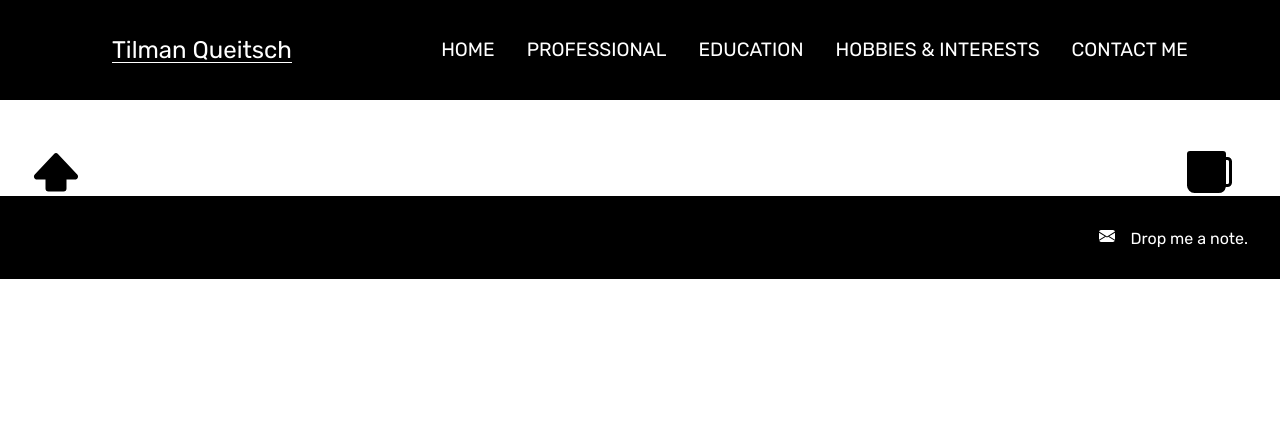
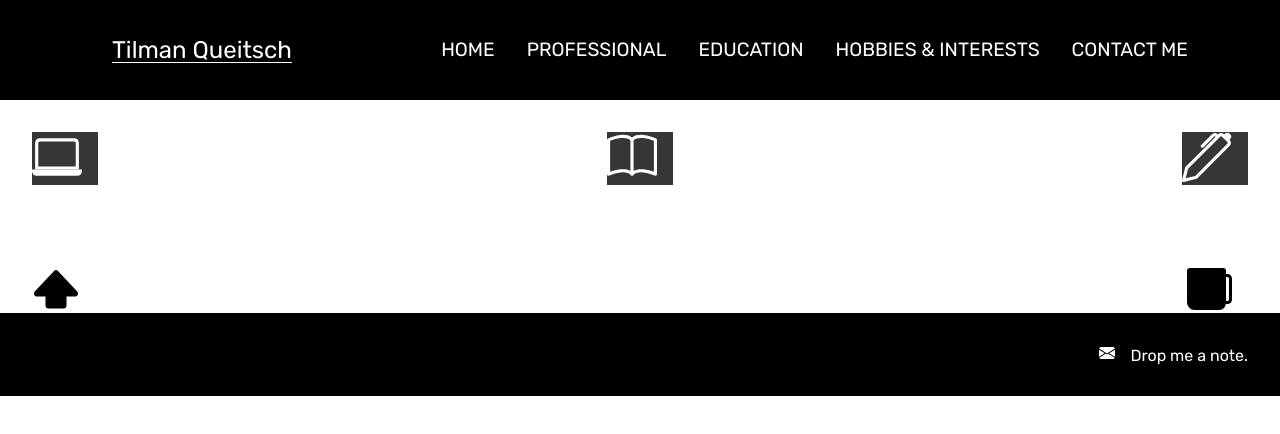
Before and after one commit to tiQu/portfolio, a React (Create React App) app: page /education in a window 1280 px wide. Shown: the top 434 px of the page. Built offline with nearby package versions, Linux system fonts and the light colour scheme.

Commit message:
Adding structure for three main education sections

```diff
--- a/src/App.js
+++ b/src/App.js
@@ -4,6 +4,7 @@ import Header from './components/global/Header/Header'
 import Footer from './components/global/Footer/Footer'
 import Home from './components/home/Home';
 import Professional from './components/professional/Professional';
+import Education from './components/education/Education';
 import { BrowserRouter as Router, Route, Switch } from 'react-router-dom';
 
 function App() {
@@ -14,6 +15,7 @@ function App() {
           <Switch>
             <Route exact path="/" component={Home} />
             <Route exact path="/professional" component={Professional} />
+            <Route exact path="/education" component={Education} />
           </Switch>
         </Router>
         <Footer />
--- /dev/null
+++ b/src/components/education/EduSection/EduSection.js
@@ -0,0 +1,17 @@
+import React from 'react';
+import './EduSection.scss';
+
+class EduSection extends React.Component{
+    render(){
+        return (
+            <div className="eduSection">
+                <div className="eduSection-header">{this.props.eduHeader}</div>
+                <div className="eduSection-institution">{this.props.eduInstitution}</div>
+                <div className="eduSection-timespan">{this.props.eduTimespan}</div>
+                <div className="eduSection-summary">{this.props.eduSummary}</div>
+            </div>
+        );
+    }
+  }
+
+export default EduSection;
--- a/src/components/education/card/EduSection.scss
+++ b/src/components/education/EduSection/EduSection.scss
@@ -2,7 +2,7 @@
 @import '../../../styles/reset';
 @import '../../../styles/mixins';
 
-.professional-card {
+.eduSection {
     @include coln;
     justify-content: space-around;
     background-color: $dark-grey;
@@ -12,7 +12,7 @@
     font-size: large;
 }
 
-.professional-line {
+.eduSection-line {
     padding: 1rem;
     text-align: center;
 }
--- a/src/components/education/Education.js
+++ b/src/components/education/Education.js
@@ -1,25 +1,39 @@
 import React from 'react';
-import Card from './card/Card';
-import './Professional.scss';
-import { CardItems } from './CardItems.js'
+import EduSection from './EduSection/EduSection';
+import './Education.scss';
 
-class Professional extends React.Component{
+class Education extends React.Component{
     render(){
         return (
-            <section className="professional">
-                <Card cardCharacter={CardItems[0].cardCharacter}
-                      cardHeader={CardItems[0].cardHeader}
-                      cardSummary={CardItems[0].cardSummary}
-                      cardList={CardItems[0].cardList}
-                />
-                <Card cardCharacter={CardItems[1].cardCharacter}
-                      cardHeader={CardItems[1].cardHeader}
-                      cardSummary={CardItems[1].cardSummary}
-                      cardList={CardItems[1].cardList}
-                />
+            <section className="education">
+                <div className="education-section">
+                    <svg xmlns="http://www.w3.org/2000/svg" width="50" height="50" fill="currentColor" class="bi bi-laptop" viewBox="0 0 16 16">
+                        <path fill-rule="evenodd" d="M13.5 3h-11a.5.5 0 0 0-.5.5V11h12V3.5a.5.5 0 0 0-.5-.5zm-11-1A1.5 1.5 0 0 0 1 3.5V12h14V3.5A1.5 1.5 0 0 0 13.5 2h-11z"/>
+                        <path d="M0 12h16v.5a1.5 1.5 0 0 1-1.5 1.5h-13A1.5 1.5 0 0 1 0 12.5V12z"/>
+                    </svg>
+                    <div className="education-body">
+
+                    </div>
+                </div>
+                <div className="education-section">
+                    <svg xmlns="http://www.w3.org/2000/svg" width="50" height="50" fill="currentColor" class="bi bi-book" viewBox="0 0 16 16">
+                        <path fill-rule="evenodd" d="M1 2.828v9.923c.918-.35 2.107-.692 3.287-.81 1.094-.111 2.278-.039 3.213.492V2.687c-.654-.689-1.782-.886-3.112-.752-1.234.124-2.503.523-3.388.893zm7.5-.141v9.746c.935-.53 2.12-.603 3.213-.493 1.18.12 2.37.461 3.287.811V2.828c-.885-.37-2.154-.769-3.388-.893-1.33-.134-2.458.063-3.112.752zM8 1.783C7.015.936 5.587.81 4.287.94c-1.514.153-3.042.672-3.994 1.105A.5.5 0 0 0 0 2.5v11a.5.5 0 0 0 .707.455c.882-.4 2.303-.881 3.68-1.02 1.409-.142 2.59.087 3.223.877a.5.5 0 0 0 .78 0c.633-.79 1.814-1.019 3.222-.877 1.378.139 2.8.62 3.681 1.02A.5.5 0 0 0 16 13.5v-11a.5.5 0 0 0-.293-.455c-.952-.433-2.48-.952-3.994-1.105C10.413.809 8.985.936 8 1.783z"/>
+                    </svg>
+                    <div className="education-body">
+
+                    </div>
+                </div>
+                <div className="education-section">
+                    <svg xmlns="http://www.w3.org/2000/svg" width="50" height="50" fill="currentColor" class="bi bi-pen" viewBox="0 0 16 16">
+                        <path fill-rule="evenodd" d="M13.498.795l.149-.149a1.207 1.207 0 1 1 1.707 1.708l-.149.148a1.5 1.5 0 0 1-.059 2.059L4.854 14.854a.5.5 0 0 1-.233.131l-4 1a.5.5 0 0 1-.606-.606l1-4a.5.5 0 0 1 .131-.232l9.642-9.642a.5.5 0 0 0-.642.056L6.854 4.854a.5.5 0 1 1-.708-.708L9.44.854A1.5 1.5 0 0 1 11.5.796a1.5 1.5 0 0 1 1.998-.001zm-.644.766a.5.5 0 0 0-.707 0L1.95 11.756l-.764 3.057 3.057-.764L14.44 3.854a.5.5 0 0 0 0-.708l-1.585-1.585z"/>
+                    </svg>
+                    <div className="education-body">
+
+                    </div>
+                </div>
             </section>
         );
     }
   }
 
-export default Professional;
+export default Education;
--- a/src/components/education/Education.scss
+++ b/src/components/education/Education.scss
@@ -2,9 +2,13 @@
 @import '../../styles/reset';
 @import '../../styles/mixins';
 
-.professional {
+.education {
     width: 95vw;
     padding: 2.5vw 2rem;
     display: flex;
     justify-content: space-between;
 }
+
+.education-section {
+    background-color: $dark-grey;
+}
```
Also changed, not shown: src/components/education/CardItems.js (deleted, +0 -14 lines), src/components/education/EduItems.js (added, +20 -0 lines), src/components/education/card/EduSection.js (deleted, +0 -17 lines), 1 other file (tests, documents, lock files or other folders).
